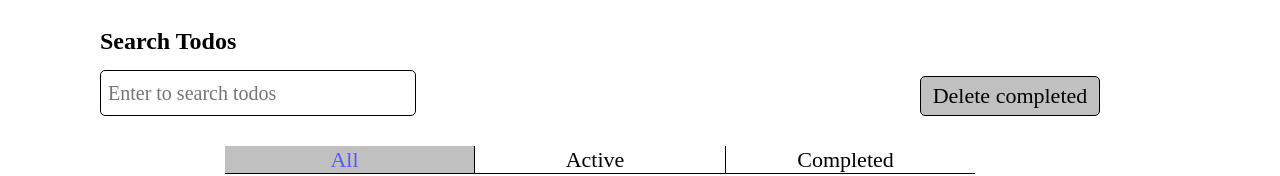
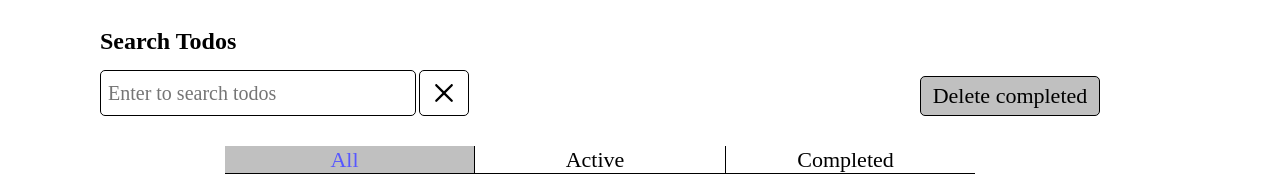
Before and after one commit to No1Nero/Todo-Editor, a React (Create React App) app: page / in a window 1280 px wide. Shown: the part 251-427 px from the top of the page. Built offline with nearby package versions, Linux system fonts and the light colour scheme.

Commit message:
fix issues and add click animation to icons

```diff
--- a/src/components/CreateInput/CreateInput.scss
+++ b/src/components/CreateInput/CreateInput.scss
@@ -25,7 +25,7 @@
     display: flex;
     align-items: center;
     justify-content: center;
-
+    margin-left: 15px;
     cursor: pointer;
 }
 #light .create_input_button{
@@ -42,3 +42,11 @@
 #dark .add_todo_icon{
     color: $white;
 }
+#light .add_todo_icon:active{
+    transform: scale(0.8);
+    transition: all 300ms;
+}
+#dark .add_todo_icon:active{
+    transform: scale(0.8);
+    transition: all 300ms;
+}
--- a/src/components/CustomInput/CustomInput.scss
+++ b/src/components/CustomInput/CustomInput.scss
@@ -7,7 +7,6 @@
     padding: 2px 7px;
     border: 1px solid;
     border-radius: 5px;
-    margin-right: 15px;
 }
 #light .custom_input{
     background-color: $white;
--- a/src/components/Modal/Modal.tsx
+++ b/src/components/Modal/Modal.tsx
@@ -13,6 +13,7 @@ import { getMaxDate, getMinDate } from '../../utils/timeFormats';
 import { useTypedSelector } from '../../store/useTypedSelector';
 import { StatusFilterConstants } from '../../constants/statusFilterConstants';
 import { maxExpirationDate, maxInputLength } from '../../constants/inputConstants';
+import { fiveMins } from '../../constants/timeConstants';
 
 interface ModalProps {
     createInputText?: string,
@@ -107,7 +108,7 @@ export default function Modal({createInputText, onAddTodo, onSetCreateInputText,
                         maxDate={maxExpirationDate}
                         showTimeSelect
                         timeFormat='HH:mm'
-                        timeIntervals={5}
+                        timeIntervals={fiveMins}
                         minTime={getMinDate(expires)}
                         maxTime={getMaxDate(new Date())}
                         className='modal_input_field'
--- a/src/components/ModalContainer/ModalContainer.tsx
+++ b/src/components/ModalContainer/ModalContainer.tsx
@@ -9,9 +9,7 @@ export default function ModalContainer({children, onHandleModal}: ModalContainer
     return (
         <div className='modal_container_window'>
             <div onClick={onHandleModal} className='modal_container_blur'></div>
-            <>
-                {children}
-            </>
+            {children}
         </div>
     );
 };
--- a/src/components/SearchBar/SearchBar.scss
+++ b/src/components/SearchBar/SearchBar.scss
@@ -1,5 +1,9 @@
 @import '../../styles/variables';
 
+.custom_input_container{
+    display: flex;
+    align-items: center;
+}
 .search_bar_search_title{
     font-size: 24px;
     margin-bottom: 15px;
@@ -10,3 +14,37 @@
 #dark .search_bar_search_title{
     color: $white;
 }
+.clear_button{
+    width: 50px;
+    height: 46px;
+    padding: 2px 7px;
+    display: flex;
+    align-items: center;
+    justify-content: center;
+    border: 1px solid;
+    border-radius: 5px;
+    cursor: pointer;
+    margin-left: 3px;
+}
+#light .clear_button{
+    background-color: $white;
+    border-color: $black;
+}
+#dark .clear_button{
+    background-color: $dark_lite_overlay;
+    border-color: $dark_surface;
+}
+#light .clear_button_icon{
+    color: $black;
+}
+#dark .clear_button_icon{
+    color: $white;
+}
+#light .clear_button_icon:active{
+    transform: scale(0.8);
+    transition: all 300ms;
+}
+#dark .clear_button_icon:active{
+    transform: scale(0.8);
+    transition: all 300ms;
+}
--- a/src/components/SearchBar/SearchBar.tsx
+++ b/src/components/SearchBar/SearchBar.tsx
@@ -2,6 +2,7 @@ import React, { Dispatch, SetStateAction } from "react";
 import { formatInputText } from "../../utils/formatInputText";
 import './SearchBar.scss';
 import CustomInput from "../CustomInput/CustomInput";
+import { RxCross2 } from "react-icons/rx";
 
 interface SearchBarProps {
     searchText: string,
@@ -14,10 +15,17 @@ export default function SearchBar({searchText, onSetSearchText}: SearchBarProps)
         onSetSearchText(formatInputText(e.currentTarget.value));
     };
 
+    const clearInput = () => {
+        onSetSearchText('');
+    };
+
     return (
         <div>
             <h2 className='search_bar_search_title'>Search Todos</h2>
-            <CustomInput value={searchText} placeholder="Enter to search todos" onChange={handleInputChange} />
+            <div className="custom_input_container">
+                <CustomInput value={searchText} placeholder="Enter to search todos" onChange={handleInputChange} />
+                <button className="clear_button" onClick={clearInput} type="button"><RxCross2 className="clear_button_icon" size={30} /></button>
+            </div>
         </div>
     );
 };
--- a/src/components/TodoItem/TodoItem.scss
+++ b/src/components/TodoItem/TodoItem.scss
@@ -135,6 +135,22 @@
 #dark .todo_item_edit_button:disabled:active{
     border-color: $dark_lite_overlay;
 }
+#light .edit_icon:active{
+    transform: scale(0.8);
+    transition: all 300ms;
+}
+#dark .edit_icon:active{
+    transform: scale(0.8);
+    transition: all 300ms;
+}
+#light .delete_icon:active{
+    transform: scale(0.8);
+    transition: all 300ms;
+}
+#dark .delete_icon:active{
+    transform: scale(0.8);
+    transition: all 300ms;
+}
 @media ($mobile_width) {
     .todo_item_container{
         width: 330px;
--- a/src/components/TodoItem/TodoItem.tsx
+++ b/src/components/TodoItem/TodoItem.tsx
@@ -51,8 +51,8 @@ export default function TodoItem({item}: TodoItemProps) {
                     <p className='todo_item_date'>Expires: {formatDateFromISO(expirationDate)}</p>
                 </div>
                 <div className='todo_item_button_container'>
-                    <button onClick={handleModal} disabled={status} className='todo_item_edit_button'><BsPencil size={35} /></button>
-                    <button onClick={deleteTodo} className='todo_item_delete_button' type='button'><BsTrash size={35} /></button>
+                    <button onClick={handleModal} disabled={status} className='todo_item_edit_button'><BsPencil className='edit_icon' size={35} /></button>
+                    <button onClick={deleteTodo} className='todo_item_delete_button' type='button'><BsTrash className='delete_icon' size={35} /></button>
                 </div>
             </div>
         </div>
```
